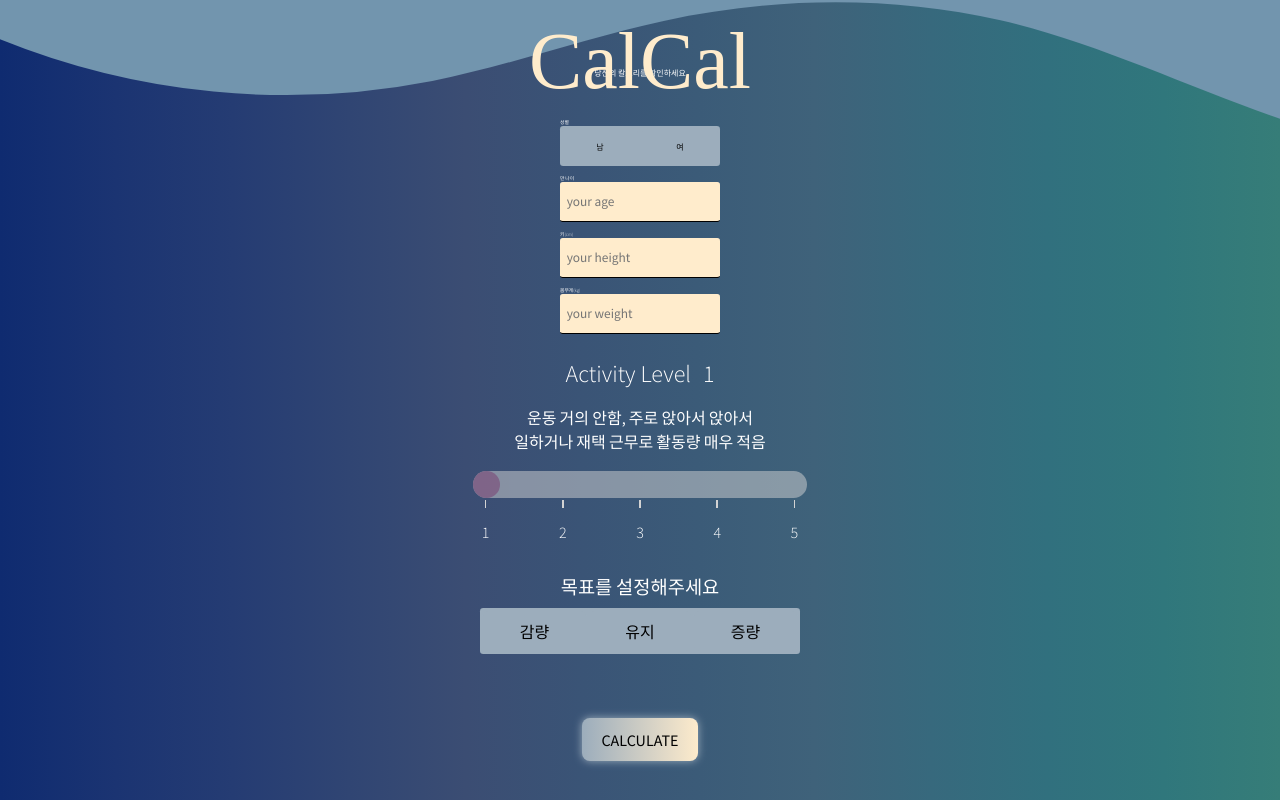
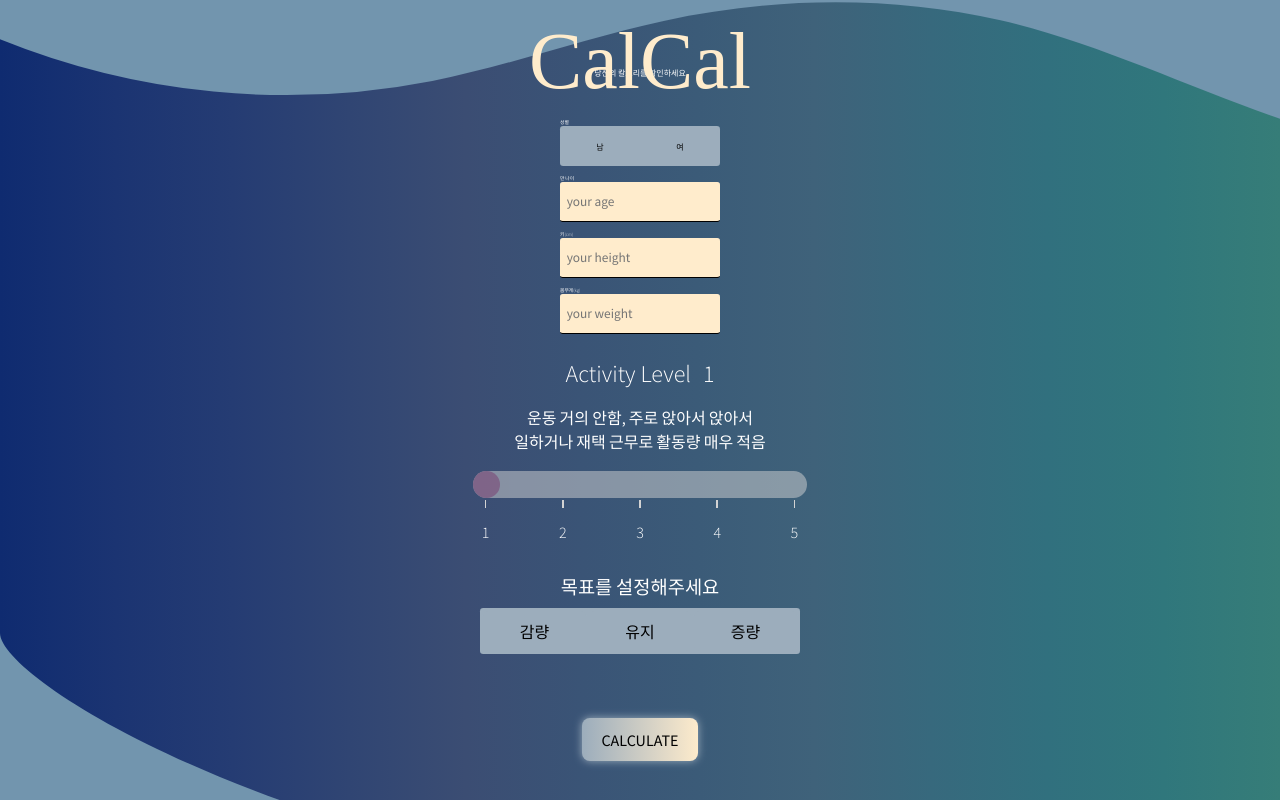
Before and after one commit to CodeSoom/project-react-5-rheech22, a React app: page /project-react-5-rheech22/ in a window 1280 px wide. Shown: the top 800 px of the page. Built offline with nearby package versions, Linux system fonts and the light colour scheme; a web font is replaced by a local one.

Commit message:
Refactor calculator message
- 모든 인풋을 입력했음에도 메세지가 출력되는 문제 해결
- 전체 페이지 넓이 값 수정

```diff
--- a/index.html
+++ b/index.html
@@ -17,8 +17,6 @@
         padding: 0;
         font-size: 16px;
         font-weight: 300;
-        width: fit-content;
-        height: fit-content;
       }
     </style>
   </head>
--- a/src/components/Calculator.jsx
+++ b/src/components/Calculator.jsx
@@ -12,8 +12,8 @@ const Container = styled.section({
   flexDirection: 'column',
   alignItems: 'center',
   position: 'relative',
-  width: '100vw',
-  height: '100vmax',
+  width: '100%',
+  height: '100vh',
   zIndex: '10',
   '& > p': {
     marginBottom: '1em',
--- a/src/components/MacroSection/MacroChart.jsx
+++ b/src/components/MacroSection/MacroChart.jsx
@@ -15,7 +15,8 @@ const Container = styled.div({
 });
 
 export default function MacroChart({
-  totalValue, value, color, text,
+  totalValue, value,
+  color, text,
 }) {
   return (
     <Container>
--- a/src/components/MacroSection/MacroCharts.jsx
+++ b/src/components/MacroSection/MacroCharts.jsx
@@ -7,7 +7,10 @@ const Container = styled.div({
   justifyContent: 'space-between',
 });
 
-export default function MacroCharts({ carbs, protein, fats }) {
+export default function MacroCharts({
+  carbs, protein,
+  fats,
+}) {
   const totalValue = carbs + protein + fats;
 
   return (
--- a/src/components/MacroSection/MacroExample.jsx
+++ b/src/components/MacroSection/MacroExample.jsx
@@ -38,7 +38,7 @@ const Container = styled.div({
     fontSize: '1em',
     fontWeight: '400',
     textAlign: 'justify',
-    lineHeight: '3em',
+    lineHeight: '2em',
     backgroundColor: '#384955',
   },
 
--- a/src/containers/CalculatorContainer.jsx
+++ b/src/containers/CalculatorContainer.jsx
@@ -1,10 +1,19 @@
+import styled from '@emotion/styled';
+
 import { useDispatch, useSelector } from 'react-redux';
 
 import Calculator from '../components/Calculator';
 
-import { changeBodyStats, calculateCalories, setCalculatorMessage } from '../slice';
+import {
+  changeBodyStats,
+  calculateCalories,
+} from '../slice';
 
 import { get } from '../utils';
+
+const Container = styled.section({
+  width: '100%',
+});
 
 export default function CalculatorContainer() {
   const dispatch = useDispatch();
@@ -18,12 +27,6 @@ export default function CalculatorContainer() {
     goalNumber,
   } = useSelector(get('bodyStats'));
 
-  const {
-    bmr,
-    tdee,
-    result,
-  } = useSelector(get('calories'));
-
   const calculatorMessage = useSelector(get('calculatorMessage'));
 
   const handleChangeBodyStats = ({ name, value }) => {
@@ -31,16 +34,11 @@ export default function CalculatorContainer() {
   };
 
   const handleClickButton = () => {
-    if (!bmr || !tdee || !result) {
-      dispatch(setCalculatorMessage(
-        '모든 항목을 입력해주세요',
-      ));
-    }
     dispatch(calculateCalories());
   };
 
   return (
-    <article>
+    <Container>
       <Calculator
         gender={gender}
         age={age}
@@ -52,6 +50,6 @@ export default function CalculatorContainer() {
         onChange={handleChangeBodyStats}
         onClick={handleClickButton}
       />
-    </article>
+    </Container>
   );
 }
--- a/src/containers/ResultContainer.jsx
+++ b/src/containers/ResultContainer.jsx
@@ -21,7 +21,7 @@ const Container = styled.article({
   alignItems: 'center',
   position: 'relative',
   paddingTop: '10em',
-  width: '100vw',
+  width: '100%',
   height: 'fit-content',
   backgroundImage: 'linear-gradient(to left top, #d16ba5, #af6dad, #8c6eac, #6b6ea3, #516a94, #517496, #577e96, #628695, #80a1aa, #a0bcbf, #c3d8d7, #e6f4f1)',
   color: '#3F627A',
--- a/src/pages/HomePage.jsx
+++ b/src/pages/HomePage.jsx
@@ -12,8 +12,8 @@ const Container = styled.div({
   justifyContent: 'center',
   paddingTop: '1em',
   position: 'relative',
-  width: 'fit-content',
-  minWidth: '375px',
+  width: '100%',
+  // minWidth: '375px',
   height: 'fit-content',
   backgroundImage: 'linear-gradient(to right, #0f2b70, #1b3472, #253c73, #304573, #3b4d73, #3a5476, #3b5b78, #3f627a, #37697d, #31707e, #30777c, #367d78)',
   color: 'white',
--- a/src/slice.js
+++ b/src/slice.js
@@ -73,6 +73,9 @@ export function calculateCalories() {
     } = getState();
 
     if (!age || !height || !weight || !gender || !goalNumber) {
+      dispatch(setCalculatorMessage(
+        '모든 항목을 입력해주세요',
+      ));
       return;
     }
 
```
Also changed, not shown: 1 other file (tests, documents, lock files or other folders).
